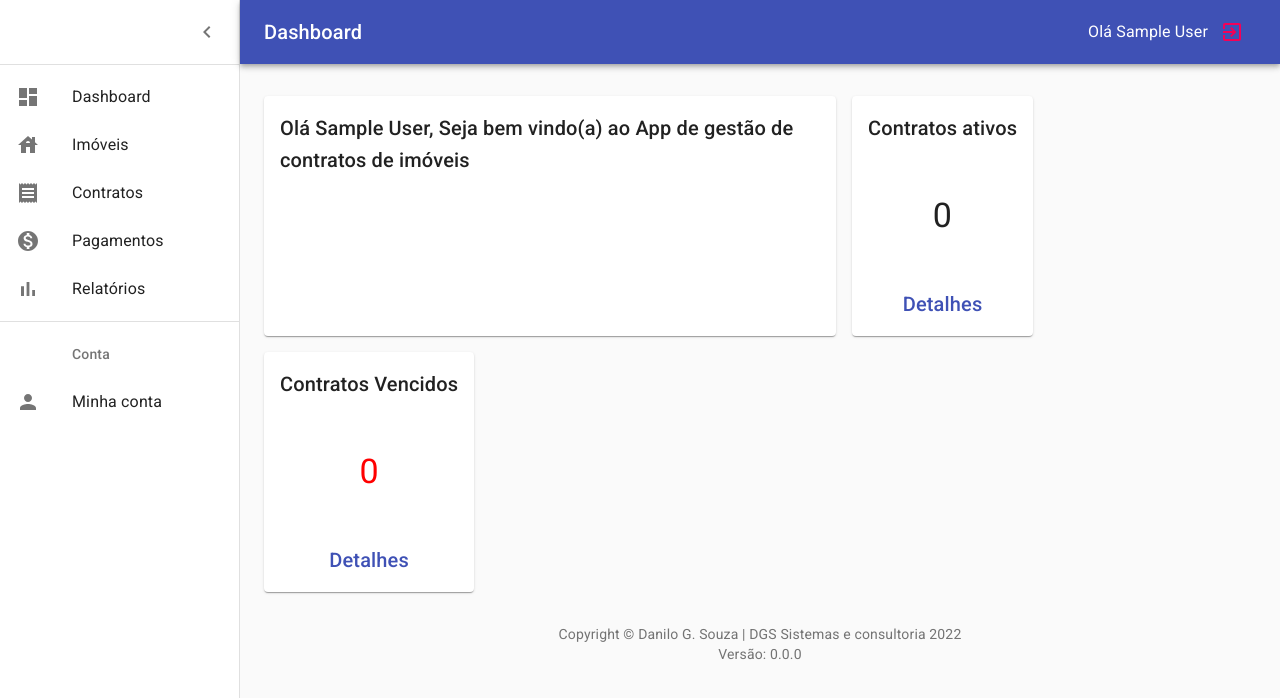
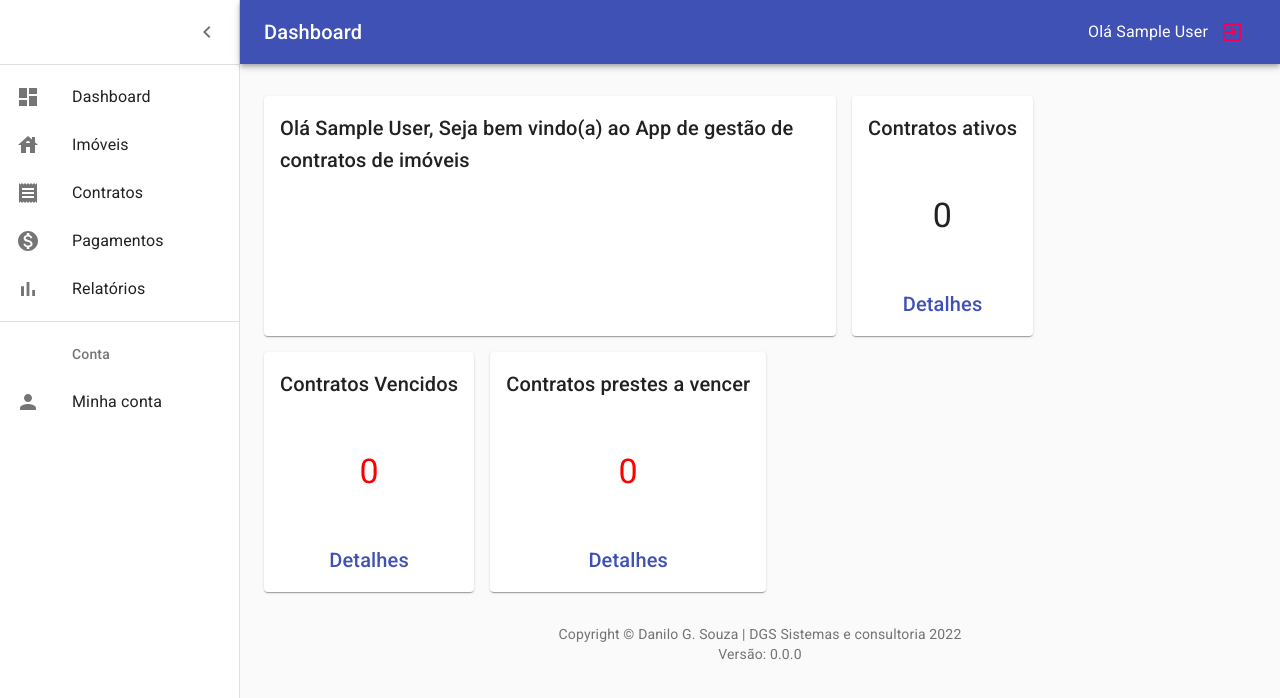
Before and after one commit to DaniloSouza19/contracts-management-app, a React (Vite) app: page / in a window 1280 px wide. Shown: the top 698 px of the page. Built offline with nearby package versions, Linux system fonts and the light colour scheme; no server answers; sample sign-in values are in the browser's storage.

Commit message:
feat: add contracts to expire

```diff
--- a/src/pages/Dashboard.tsx
+++ b/src/pages/Dashboard.tsx
@@ -9,7 +9,9 @@ import Grid from '@material-ui/core/Grid';
 import Paper from '@material-ui/core/Paper';
 import { CircularProgress } from '@material-ui/core';
 import { Link } from 'react-router-dom';
-import { isAfter, isBefore, parseISO } from 'date-fns/esm';
+import { addDays, isAfter, isBefore, parseISO } from 'date-fns/esm';
+import { useMessage } from '../hooks/message';
+
 import Copyright from '../components/copyright';
 import MenuHeader from '../components/menuHeader';
 import { useAuth } from '../hooks/auth';
@@ -84,6 +86,8 @@ interface IContract {
   start_date: string;
 }
 
+const thirtyDaysAfterToday = addDays(new Date(), 30);
+
 export const Dashboard: React.FC = () => {
   const classes = useStyles();
   const [contracts, setContracts] = useState<IContract[]>([] as IContract[]);
@@ -92,7 +96,9 @@ export const Dashboard: React.FC = () => {
 
   const fixedHeightPaper = clsx(classes.paper, classes.fixedHeight);
 
-  const preLoadingSuggestedOrders = useCallback(async () => {
+  const { addMessage } = useMessage();
+
+  const preLoadingContracts = useCallback(async () => {
     try {
       const { data } = await api.get(`/api/v1/contracts/`, {
         headers: {
@@ -100,7 +106,18 @@ export const Dashboard: React.FC = () => {
         },
       });
 
-      setContracts(data);
+      const allContracts = data as IContract[];
+
+      const contractsToExpires = allContracts.filter(({ end_date }) =>
+        isBefore(thirtyDaysAfterToday, parseISO(end_date.toString()))
+      );
+
+      addMessage({
+        message: `Há  ${contractsToExpires.length} contratos com menos de 30 dias que estão prestes a vencer`,
+        severity: 'info',
+      });
+
+      setContracts(allContracts);
     } catch (error: any) {
       if (error.response?.status === 401) {
         signOut();
@@ -113,8 +130,8 @@ export const Dashboard: React.FC = () => {
   }, [signOut, user.email]);
 
   useEffect(() => {
-    preLoadingSuggestedOrders();
-  }, [preLoadingSuggestedOrders]);
+    preLoadingContracts();
+  }, [preLoadingContracts]);
 
   return (
     <div className={classes.root}>
@@ -218,6 +235,46 @@ export const Dashboard: React.FC = () => {
                     </Grid>
                   </Paper>
                 </Grid>
+
+                <Grid item>
+                  <Paper className={fixedHeightPaper}>
+                    <Grid
+                      alignItems="center"
+                      alignContent="center"
+                      style={{
+                        display: 'flex',
+                        flexDirection: 'column',
+                        justifyContent: 'space-between',
+                        height: '100%',
+                      }}
+                    >
+                      <div>
+                        <Typography variant="h6">
+                          Contratos prestes a vencer
+                        </Typography>
+                      </div>
+                      <div>
+                        <Typography variant="h4" className={classes.colorRed}>
+                          {
+                            contracts.filter(({ end_date }) =>
+                              isBefore(
+                                thirtyDaysAfterToday,
+                                parseISO(end_date.toString())
+                              )
+                            ).length
+                          }
+                        </Typography>
+                      </div>
+                      <div>
+                        <Link className={classes.link} to="/contracts">
+                          <Typography variant="h6" color="primary">
+                            Detalhes
+                          </Typography>
+                        </Link>
+                      </div>
+                    </Grid>
+                  </Paper>
+                </Grid>
               </>
             )}
           </Grid>
```
